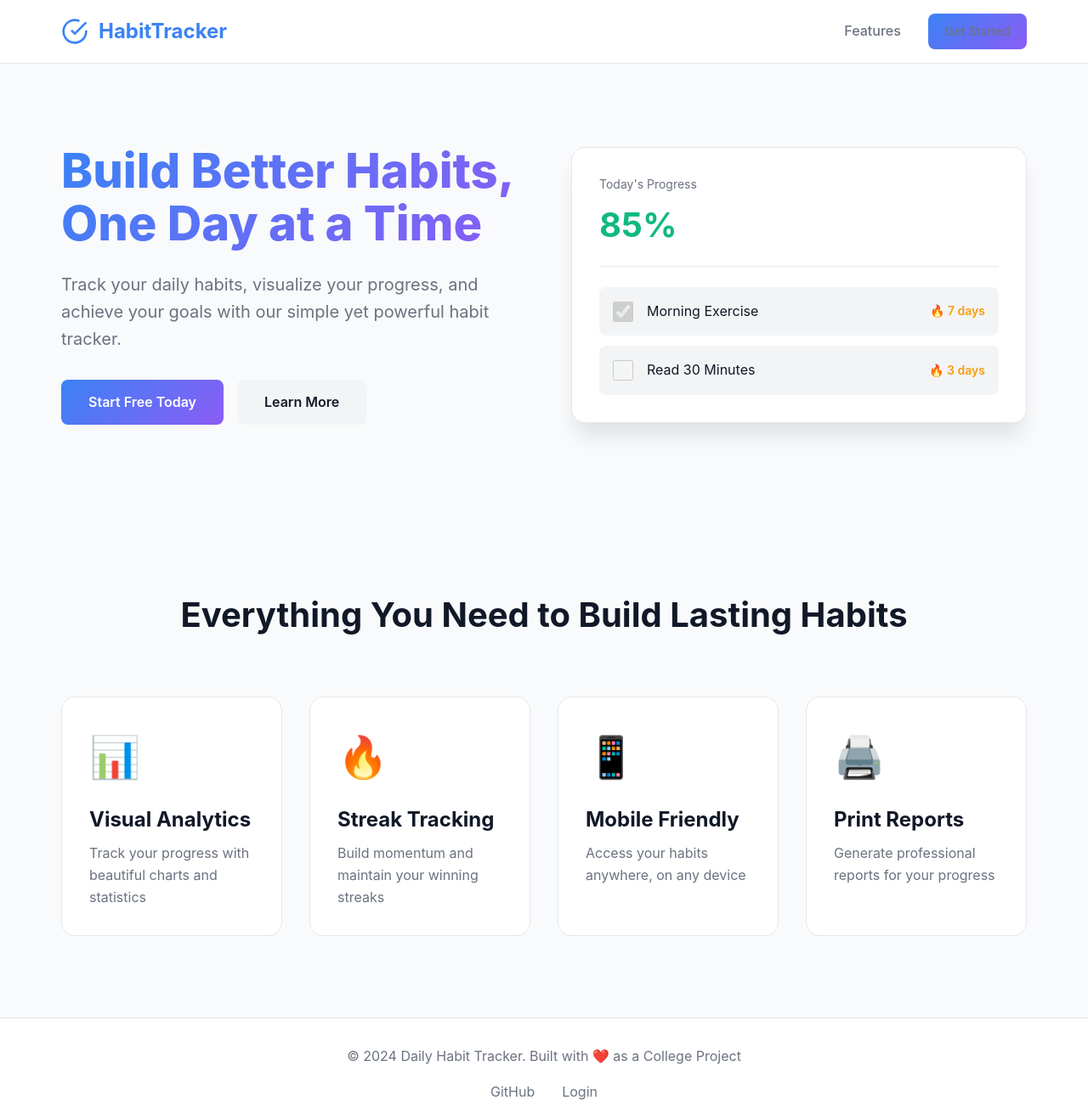
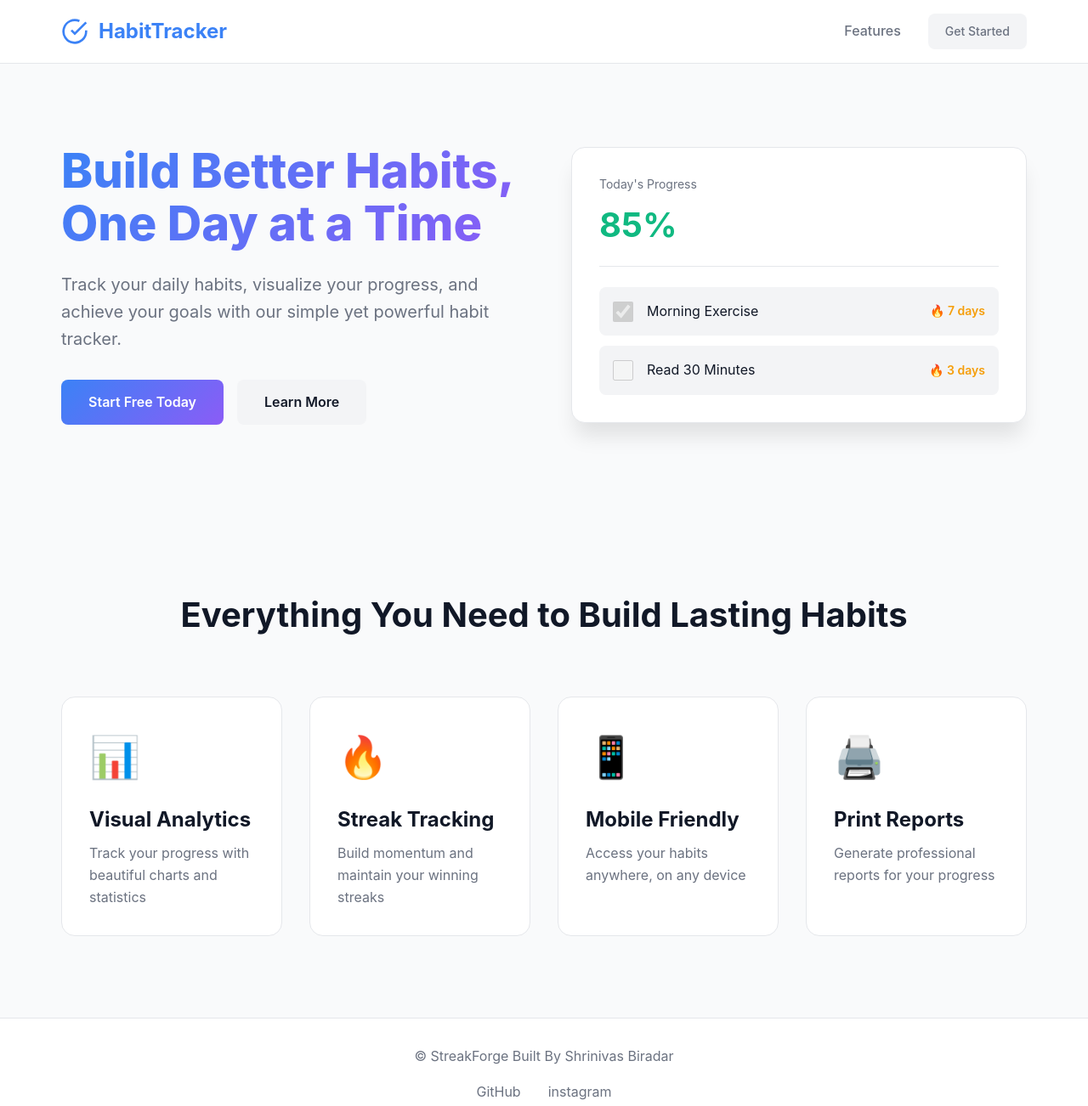
Before and after one commit to shriii257/StreakForge, a plain HTML site: page index.html in a window 1280 px wide. Shown: the whole page at 85% size. Drawn offline with Linux system fonts and the light colour scheme.

Commit message:
Updated habit tracker changes

```diff
--- a/index.html
+++ b/index.html
@@ -19,7 +19,7 @@
                 </div>
                 <div class="nav-links">
                     <a href="#features">Features</a>
-                    <a href="login.html" class="btn-primary">Get Started</a>
+                    <a href="login.html" class="btn-secondary">Get Started</a>
                 </div>
             </div>
         </nav>
@@ -82,10 +82,10 @@
         </section>
 
         <footer>
-            <p>&copy; 2024 Daily Habit Tracker. Built with ❤️ as a College Project</p>
+            <p>&copy; StreakForge Built By Shrinivas Biradar</p>
             <div class="footer-links">
-                <a href="https://github.com/yourusername/habit-tracker" target="_blank">GitHub</a>
-                <a href="login.html">Login</a>
+                <a href="https://github.com/shriii257/StreakForge" target="_blank">GitHub</a>
+                <a href="https://instagram.com/shrinivasbiradar_0111" target="_blank">instagram</a>
             </div>
         </footer>
     </div>
```
